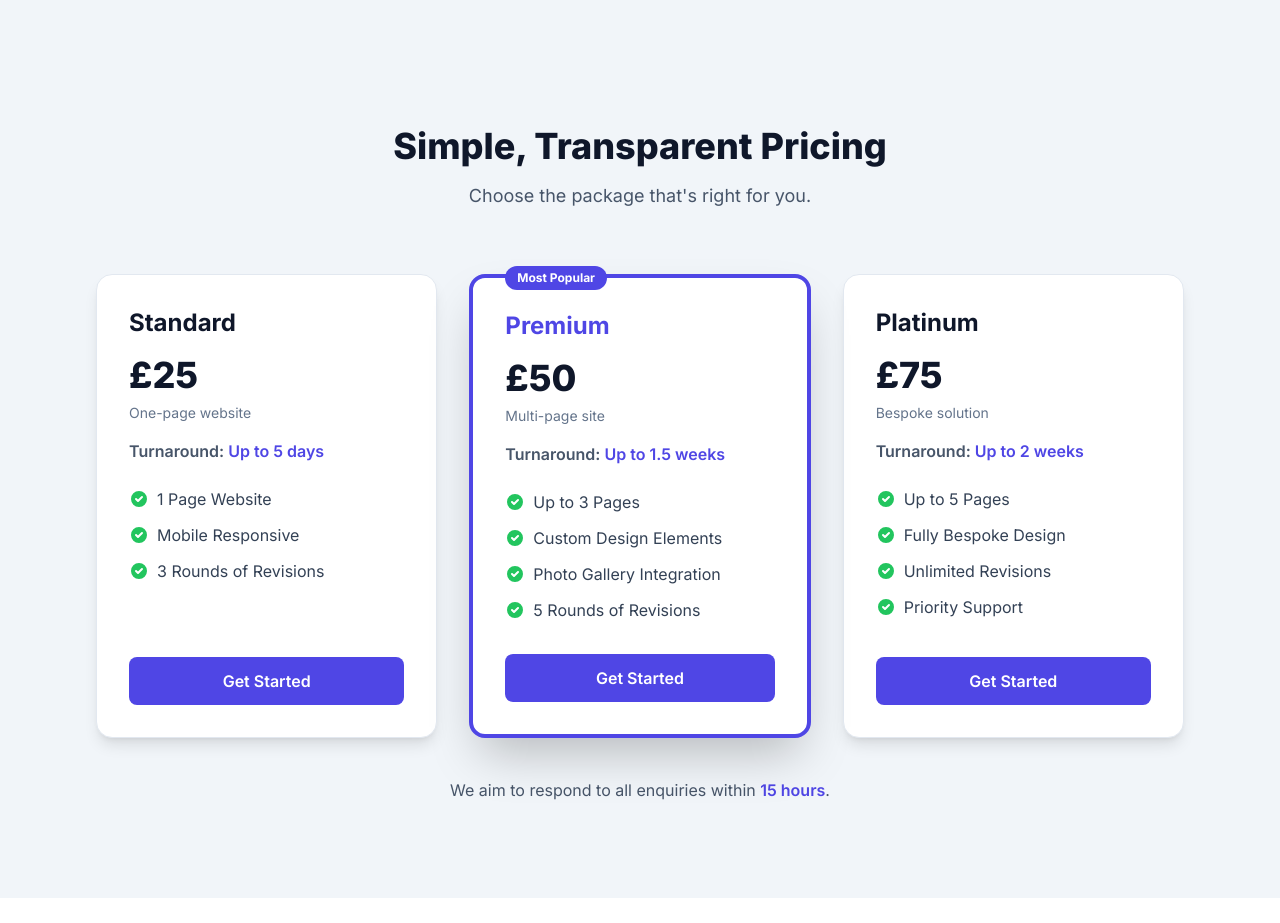
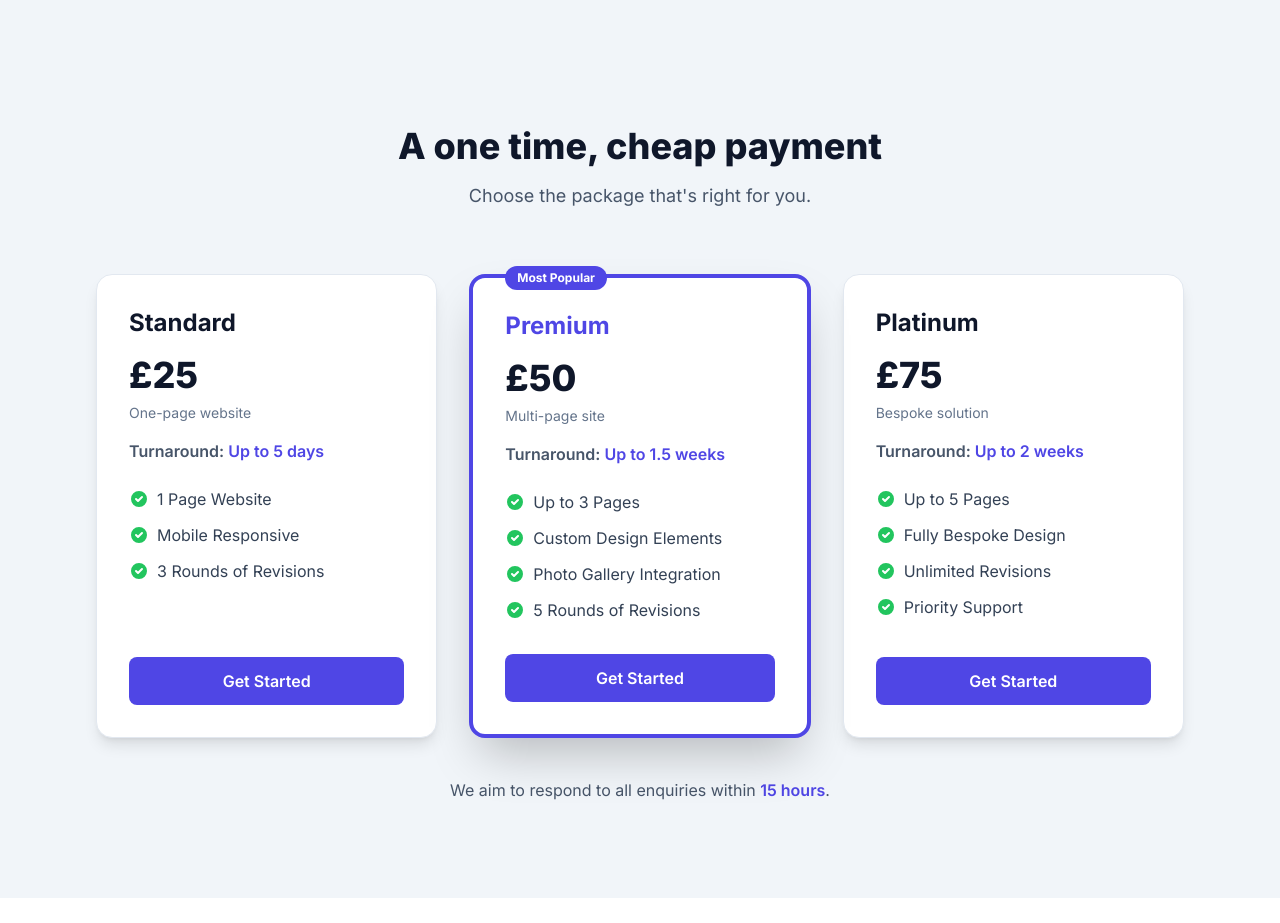
Before and after one commit to wame11/webcore, a plain HTML site: page index.html in a window 1280 px wide. Shown: the part 1140-2063 px from the top of the page. Drawn offline with nearby package versions, Linux system fonts and the light colour scheme.

Commit message:
Update index.html

```diff
--- a/index.html
+++ b/index.html
@@ -111,7 +111,7 @@
  <section id="pricing" class="bg-slate-100 py-20 md:py-24">
  <div class="max-w-6xl mx-auto px-4 sm:px-6 lg:px-8">
  <div class="text-center mb-16">
- <h2 class="text-3xl md:text-4xl font-extrabold text-slate-900">Simple, Transparent Pricing</h2>
+ <h2 class="text-3xl md:text-4xl font-extrabold text-slate-900">A one time, cheap payment</h2>
  <p class="mt-4 text-lg text-slate-600">Choose the package that's right for you.</p>
  </div>
 
```
